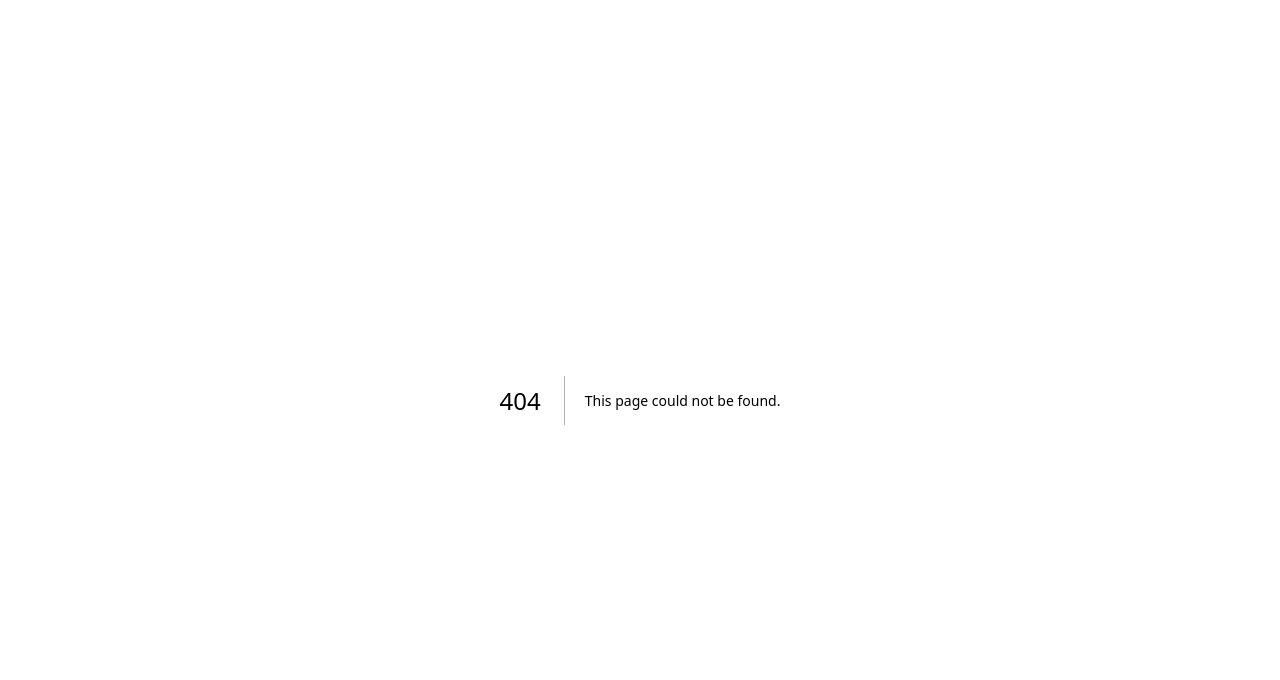
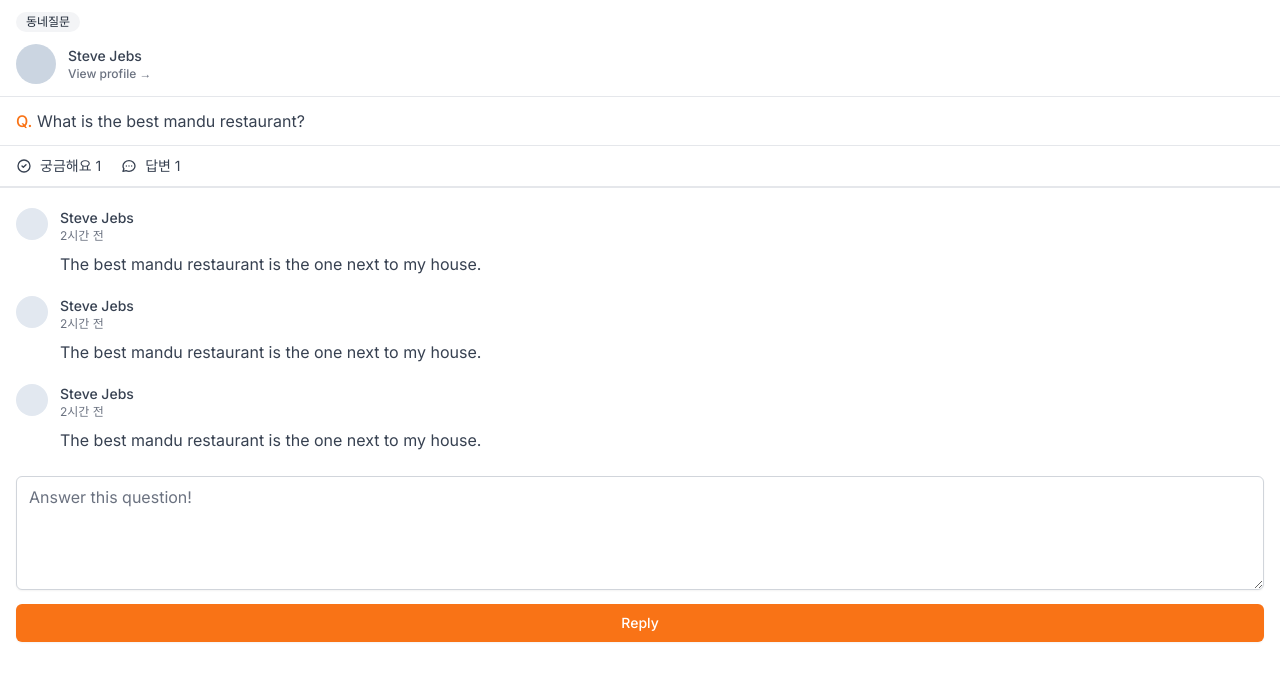
Before and after one commit to clean-teach/study-nomadcoders-carrot-market-v13, a Next.js app: page /community/1 in a window 1280 px wide. Before the commit this address had no page. Shown: the top 680 px of the page. Built offline with nearby package versions, Linux system fonts and the light colour scheme.

Commit message:
#5.7 Community Detail
## 목표

- 커뮤니티 상세 페이지의 UI를 만들어 본다.

## 정리

- 갈수록 중복되는 요소가 많아지고 있다.

    → 컴포넌트로 리팩토링 할 요소들이 눈에 보인다.

```diff
--- /dev/null
+++ b/app/community/[id]/page.tsx
@@ -0,0 +1,90 @@
+import type { NextPage } from 'next';
+
+const CommunityPostDetail: NextPage = () => {
+  return (
+    <div>
+      <span className="my-3 ml-4 inline-flex items-center rounded-full bg-gray-100 px-2.5 py-0.5 text-xs font-medium text-gray-800">
+        동네질문
+      </span>
+      <div className="mb-3 flex cursor-pointer items-center space-x-3  border-b px-4 pb-3">
+        <div className="h-10 w-10 rounded-full bg-slate-300" />
+        <div>
+          <p className="text-sm font-medium text-gray-700">Steve Jebs</p>
+          <p className="text-xs font-medium text-gray-500">
+            View profile &rarr;
+          </p>
+        </div>
+      </div>
+      <div>
+        <div className="mt-2 px-4 text-gray-700">
+          <span className="font-medium text-orange-500">Q.</span> What is the
+          best mandu restaurant?
+        </div>
+        <div className="mt-3 flex w-full space-x-5 border-b-[2px] border-t px-4 py-2.5  text-gray-700">
+          <span className="flex items-center space-x-2 text-sm">
+            <svg
+              className="h-4 w-4"
+              fill="none"
+              stroke="currentColor"
+              viewBox="0 0 24 24"
+              xmlns="http://www.w3.org/2000/svg"
+            >
+              <path
+                strokeLinecap="round"
+                strokeLinejoin="round"
+                strokeWidth="2"
+                d="M9 12l2 2 4-4m6 2a9 9 0 11-18 0 9 9 0 0118 0z"
+              ></path>
+            </svg>
+            <span>궁금해요 1</span>
+          </span>
+          <span className="flex items-center space-x-2 text-sm">
+            <svg
+              className="h-4 w-4"
+              fill="none"
+              stroke="currentColor"
+              viewBox="0 0 24 24"
+              xmlns="http://www.w3.org/2000/svg"
+            >
+              <path
+                strokeLinecap="round"
+                strokeLinejoin="round"
+                strokeWidth="2"
+                d="M8 12h.01M12 12h.01M16 12h.01M21 12c0 4.418-4.03 8-9 8a9.863 9.863 0 01-4.255-.949L3 20l1.395-3.72C3.512 15.042 3 13.574 3 12c0-4.418 4.03-8 9-8s9 3.582 9 8z"
+              ></path>
+            </svg>
+            <span>답변 1</span>
+          </span>
+        </div>
+      </div>
+      <div className="my-5 space-y-5 px-4">
+        {[...Array(3)].map((_, i) => (
+          <div key={i} className="flex items-start space-x-3">
+            <div className="h-8 w-8 rounded-full bg-slate-200" />
+            <div>
+              <span className="block text-sm font-medium text-gray-700">
+                Steve Jebs
+              </span>
+              <span className="block text-xs text-gray-500 ">2시간 전</span>
+              <p className="mt-2 text-gray-700">
+                The best mandu restaurant is the one next to my house.
+              </p>
+            </div>
+          </div>
+        ))}
+      </div>
+      <div className="px-4">
+        <textarea
+          className="mt-1 w-full rounded-md border-gray-300 shadow-sm focus:border-orange-500 focus:ring-orange-500 "
+          rows={4}
+          placeholder="Answer this question!"
+        />
+        <button className="mt-2 w-full rounded-md border border-transparent bg-orange-500 px-4 py-2 text-sm font-medium text-white shadow-sm hover:bg-orange-600 focus:outline-none focus:ring-2 focus:ring-orange-500 focus:ring-offset-2 ">
+          Reply
+        </button>
+      </div>
+    </div>
+  );
+};
+
+export default CommunityPostDetail;
--- a/app/items/upload/page.tsx
+++ b/app/items/upload/page.tsx
@@ -2,7 +2,7 @@
 
 const Upload: NextPage = () => {
   return (
-    <div className="px-4 py-16">
+    <div className="px-4 py-10">
       <div>
         <label className="flex h-48 w-full cursor-pointer items-center justify-center rounded-md border-2 border-dashed border-gray-300 text-gray-600 hover:border-orange-500 hover:text-orange-500">
           <svg
```
